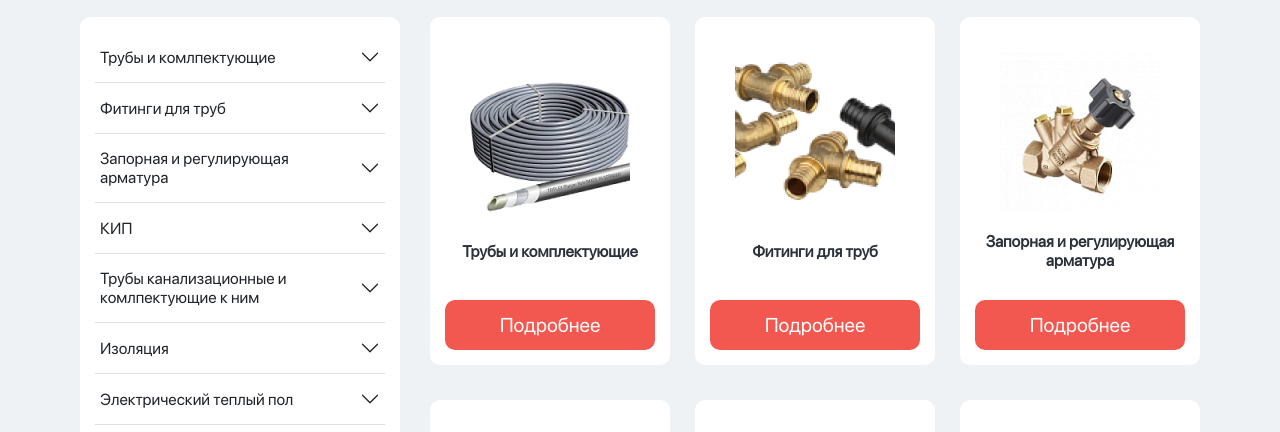
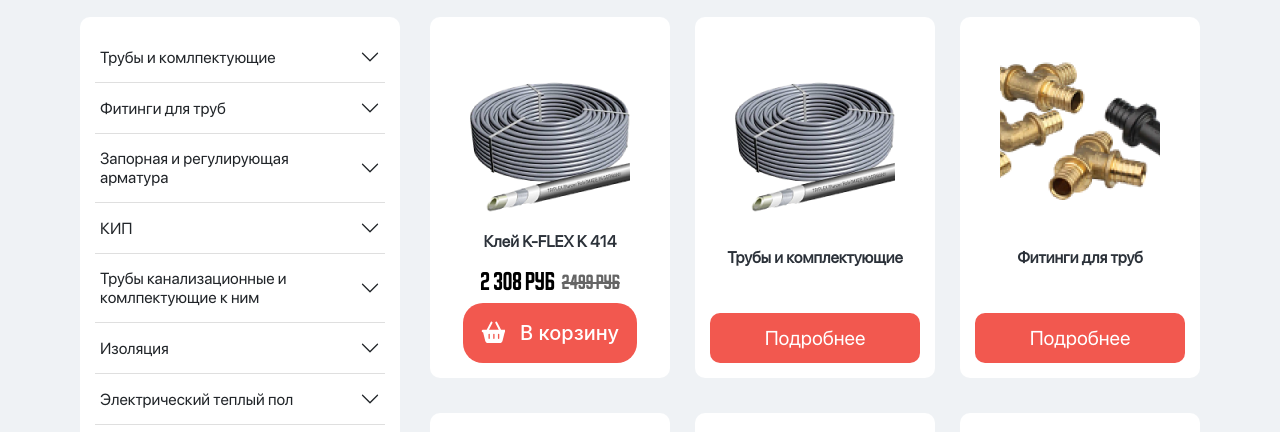
Before and after one commit to VladDev322/msk-snab, a plain HTML site: page categories.html in a window 1280 px wide. Shown: the part 305-737 px from the top of the page. Drawn offline with Linux system fonts and the light colour scheme.

Commit message:
feat: add product card to categories page

```diff
--- a/categories.html
+++ b/categories.html
@@ -682,6 +682,20 @@
         <div class="categories__cards">
           <div class="categories__card">
             <img src="sourse/img/tube.png" alt="" class="categories__img">
+            <a href="" class="categories__name">Клей K-FLEX K 414</a>
+            <div class="popular__pricebar">
+              <p class="categories__new-price"><b>2 308</b> руб </p>
+              <p class="categories__old-price">2499 руб</p>
+            </div>
+            <a href="" class="popular__buy-btn">
+              <svg class="popular__basket-icon">
+                <use xlink:href="sourse/icons.svg#white-basket" />
+              </svg>
+              <p class="popular__basket-text">В корзину</p>
+            </a>
+          </div>
+          <div class="categories__card">
+            <img src="sourse/img/tube.png" alt="" class="categories__img">
             <p class="categories__name">Трубы и комплектующие</p>
             <a href="" class="categories__btn">Подробнее</a>
           </div>
--- a/style/categories/_categories.scss
+++ b/style/categories/_categories.scss
@@ -24,6 +24,25 @@
 		margin-left: 30px;
 		align-self: flex-start;
 	}
+
+	&__new-price,
+  &__old-price {
+    font-family: Buyan;
+    line-height: 130%;
+    /* 54.6px */
+  }
+
+  &__new-price {
+    font-size: 25px;
+  }
+
+  &__old-price {
+		margin-left: 7px;
+    opacity: 0.6;
+    font-size: 20px;
+    text-decoration: line-through;
+  }
+
 
 	&__card {
 		padding: 35px 15px 15px 15px;
--- a/style/main/_popular.scss
+++ b/style/main/_popular.scss
@@ -41,6 +41,7 @@
   &__pricebar {
     display: flex;
     justify-content: space-around;
+    align-items: center;
     margin-top: 15px;
   }
 
```
Also changed, not shown: css/style.css, 1 other file.
